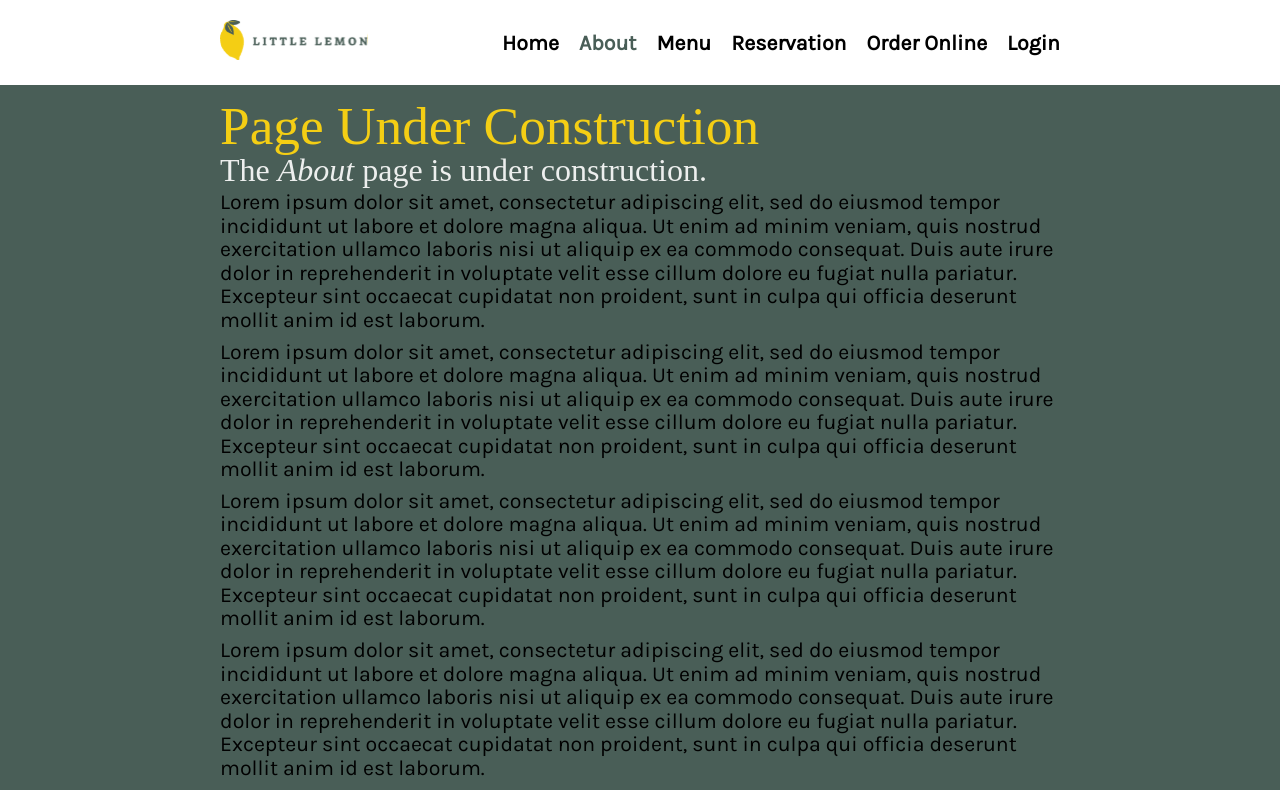
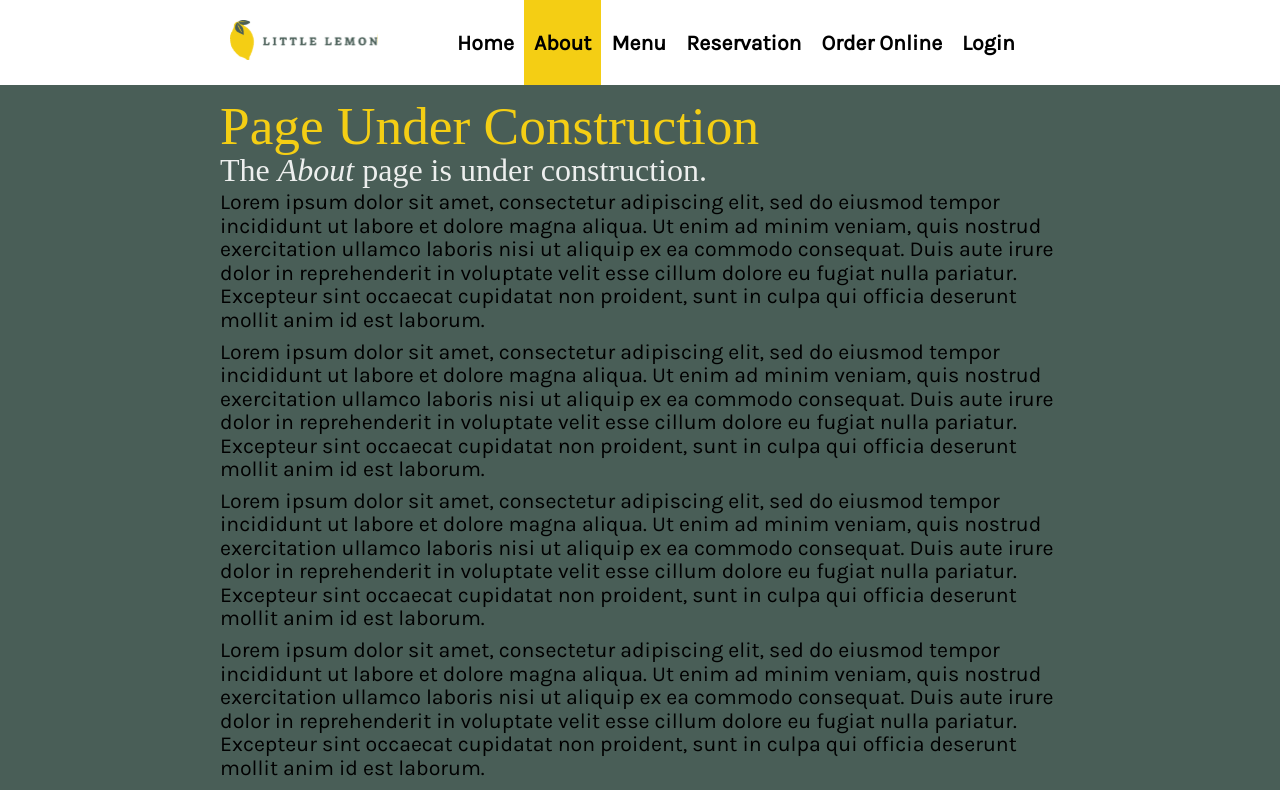
Before and after one commit to quddusl/little-lemon, a React (Create React App) app: page /about in a window 1280 px wide. Shown: the top 790 px of the page. Built offline with nearby package versions, Linux system fonts and the light colour scheme; a web font is replaced by a local one.

Commit message:
feat(heading): Improved semantic tag usage by including the logo in <nav>

```diff
--- a/src/index.css
+++ b/src/index.css
@@ -40,7 +40,6 @@ span {
   font-size: 40pt;
   font-weight: normal;
   margin-block-start: 0;
-  /* margin-block-end: 0; */
   line-height: 80%;
 }
 
@@ -163,33 +162,49 @@ img.bicycle-icon {
 
 /* Header: navigation links (excluding burger menu)
    Footer: navigation and social media links */
-header>div>nav>ul,
+header>nav>ul,
 footer ul {
   /* No bullet symbols */
   list-style-type: none;
 }
 
-/* Align the menu to the right / end */
-header>div>nav {
-  justify-self: end;
+header>nav>a>img {
+  margin-top: 20px;
+  margin-bottom: 20px;
+  margin-left: 10px;
 }
 
-header nav li {
-  display: inline-block;
+/* Align the menu to the right / end */
+header>nav>ul {
+  justify-self: end;
+  height: 100%;
+  margin-block-end: 0;
+}
+
+header>nav>ul,
+header>nav>ul>li {
+  height: 100%;
+}
+
+header>nav>ul>li {
+  display: inline-flex;
+  align-content: stretch;
 }
 
 header nav li>a {
-  padding: 0 0 0 20px;
+  padding: 0 10px 0 10px;
+  display: flex;
+  align-items: center;
 }
 
-nav a.active {
-  color: #495E57;
+header nav li>a.active {
+  background-color: #F4CE14;
 }
 
 header nav a,
 footer a {
   /* Also applies to burger menu */
-  /* Use header>div>nav>a to exclude burger menu */
+  /* Use header>nav>a to exclude burger menu */
   text-decoration: none;
   color: black;
 }
@@ -320,7 +335,6 @@ input[type="textarea"] {
   display: grid;
   grid-template-columns: auto auto;
   gap: 10px;
-  /* align-items: start; */
   justify-content: start;
 }
 
@@ -376,7 +390,7 @@ main>article.history {
 }
 
 /* Provide paddings to the left and right of the page */
-header>div,
+header>nav,
 main>article.hero>article.cta-reserve,
 main>article.hero>article.main-article,
 main>article.cta-order,
@@ -421,7 +435,13 @@ main>article.testimonials>h1 {
 }
 
 /* Header */
-header>div {
+header {
+  row-gap: 0;
+  grid-template-rows: auto 0 0;
+  padding: 0;
+}
+
+header>nav {
   display: grid;
   grid-template-columns: minmax(25%, auto) 1fr minmax(35px, auto);
   align-items: center;
@@ -431,23 +451,23 @@ header>div {
   grid-column: 2/3;
 }
 
-header>div>a {
+header>a {
   grid-column: 1/2;
   grid-row: 1/2;
 }
 
-header>div>nav {
-  grid-column: 2/4;
+header>nav {
+  grid-column: 2/3;
   grid-row: 1/2;
 }
 
-header>div>.overlay {
+header>.overlay {
   grid-column: 1/3;
   grid-row: 2/3;
   visibility: hidden;
 }
 
-header>div>.button_container {
+header>.button_container {
   grid-column: 3/4;
   grid-row: 2/3;
   visibility: hidden;
@@ -642,12 +662,21 @@ footer>a>img {
   }
 
   /* Header */
-  header>div {
+  header>nav {
+    grid-template-columns: 1fr;
     grid-column: 1/2;
   }
 
-  header>div>.button_container {
-    grid-column: 3/4;
+  header>nav>a {
+    grid-column: 1/2;
+    padding-right: 10px;
+  }
+
+  header>nav>a>img {
+    margin-left: 0;
+  }
+
+  header>.button_container {
     grid-row: 1/2;
     /* Ensure that burger menu is aligned to the top right*/
     justify-self: end;
@@ -655,24 +684,22 @@ footer>a>img {
     visibility: visible
   }
 
-  header>div>a {
-    grid-column: 1/3;
-    grid-row: 1/2;
-    padding-right: 10px;
-  }
-
-  header>div>a>img {
+  header>nav>a>img {
     width: 100%;
   }
 
-  header>div>nav {
-    grid-column: 2/3;
-    grid-row: 2/3;
+  header>.button_container {
+    margin-top: 20px;
+    margin-right: 10px;
+  }
+
+  header>nav>ul {
+    grid-column: 1/2;
     visibility: hidden;
   }
 
   header>.overlay {
-    grid-column: 1/4;
+    grid-column: 1/2;
     grid-row: 2/3;
     visibility: visible;
   }
--- a/src/layouts/Header.js
+++ b/src/layouts/Header.js
@@ -4,15 +4,14 @@ import logo from "../assets/images/Logo.svg";
 export const Header = () => {
   return (
     <header>
-      <div>
+      <Nav>
         <HomeLink>
           <img src={logo} alt="Little Lemon Logo" aria-label="Logo" />
         </HomeLink>
-        <Nav />
-        <BurgerMenu>
-          <Nav className="section-category" />
-        </BurgerMenu>
-      </div>
+      </Nav>
+      <BurgerMenu>
+        <Nav className="section-category" />
+      </BurgerMenu>
     </header>
   );
 };
--- a/src/layouts/Nav.js
+++ b/src/layouts/Nav.js
@@ -75,6 +75,7 @@ export const links = [
 export const Nav = (props) => {
   return (
     <nav>
+      {props.children}
       <ul>
         {links.map((link, index) => (
           <li key={index}>
```
